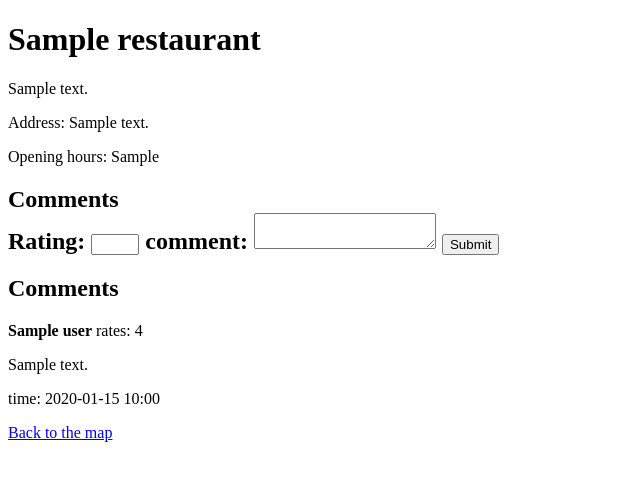
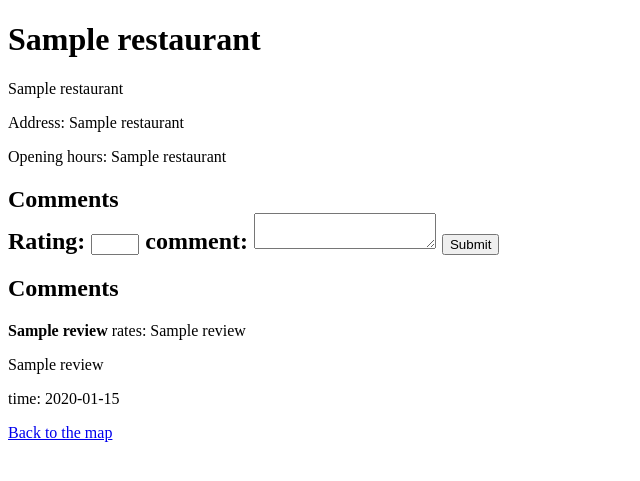
Before and after one commit to imsyc75/Ravintolasovellus, a Flask app: page /restaurant/1 in a window 1280 px wide. Shown: the top 481 px of the page, without its empty margins (0-640 px from the left). Run offline with Flask 3, Linux system fonts and the light colour scheme; the visitor is signed in with stand-in values (Sample User, id 1); a database or web service that is not in the repository returns one stand-in record (values such as "Sample title"); some libraries are stand-ins or nearby versions.

Commit message:
Modified the information error

```diff
--- a/routes.py
+++ b/routes.py
@@ -1,6 +1,7 @@
 from flask import request, render_template, redirect, session # type: ignore
 from app import app # type: ignore
 from db import get_db_connection # type: ignore
+from werkzeug.security import generate_password_hash, check_password_hash # type: ignore
 
 
 @app.route('/')
@@ -16,6 +17,8 @@
         name = request.form['name']
         password = request.form['password']
         role = 1 # Defaults to 1, and can be set by the administrator.
+
+        hashed_password = generate_password_hash(password)
 
         conn = get_db_connection()
         cur = conn.cursor()
@@ -52,10 +55,10 @@
         conn = get_db_connection()
         cur = conn.cursor()
         try:
-            sql = """SELECT password FROM users WHERE name = %s
-            AND password = crypt(%s, password)"""
-            cur.execute(sql, (name, password))
-            if cur.fetchone():
+            sql = """SELECT password FROM users WHERE name = %s"""
+            cur.execute(sql, (name,))
+            user = cur.fetchone()
+            if user and check_password_hash(user[0], password):
                 session['username'] = name
                 return redirect('/')
             else:
@@ -97,6 +100,7 @@
     return render_template('restaurants.html', restaurants=restaurants)
 
 
+
 #see the restaurants information
 @app.route('/restaurant/<int:restaurant_id>')
 def restaurant_detail(restaurant_id):
@@ -104,16 +108,39 @@
     cur = conn.cursor()
     sql = """SELECT * FROM restaurants WHERE restaurant_id = %s"""
     cur.execute(sql, (restaurant_id,))
-    restaurant = cur.fetchone()
+    restaurant_info = cur.fetchone()
 
-    if not restaurant:
+    if not restaurant_info:
+        cur.close()
+        conn.close()
         return "Restaurant not found", 404
 
+    restaurant = {
+        "restaurant_id": restaurant_info[0],
+        "name": restaurant_info[1],
+        "address": restaurant_info[2],
+        "description": restaurant_info[3],
+        "latitude": restaurant_info[4],
+        "longitude": restaurant_info[5],
+        "opening_hours": restaurant_info[6]
+    }
     sql = """ SELECT r.*, u.name
               FROM reviews r JOIN users u ON r.user_id = u.id
               WHERE r.restaurant_id = %s"""
     cur.execute(sql, (restaurant_id,))
-    reviews = cur.fetchall()
+    reviews_details = cur.fetchall()
+
+    reviews = [
+        {
+            "review_id": review[0],
+            "restaurant_id": review[1],
+            "user_id": review[2],
+            "rating": review[3],
+            "comment": review[4],
+            "timestamp": review[5],
+            "user_name": review[6]
+        } for review in reviews_details
+    ]
 
     cur.close()
     conn.close()
@@ -128,7 +155,7 @@
 
     conn = get_db_connection()
     cur = conn.cursor()
-    sql = """""SELECT id FROM users WHERE name = %s"""
+    sql = """SELECT id FROM users WHERE name = %s"""
     cur.execute(sql, (session['username'],))
     user = cur.fetchone()
     if not user:
--- a/templates/restaurant_detail.html
+++ b/templates/restaurant_detail.html
@@ -23,7 +23,7 @@
     <div>
         {% for review in reviews %}
         <div>
-            <strong>{{ review.user.name }}</strong> rates: {{ review.rating }}
+            <strong>{{ review.user_name }}</strong> rates: {{ review.rating }}
             <p>{{ review.comment }}</p>
             <p>time: {{ review.timestamp.strftime('%Y-%m-%d %H:%M') }}</p>
         </div>
```
Also changed, not shown: schema.sql (+19 -0 lines).
